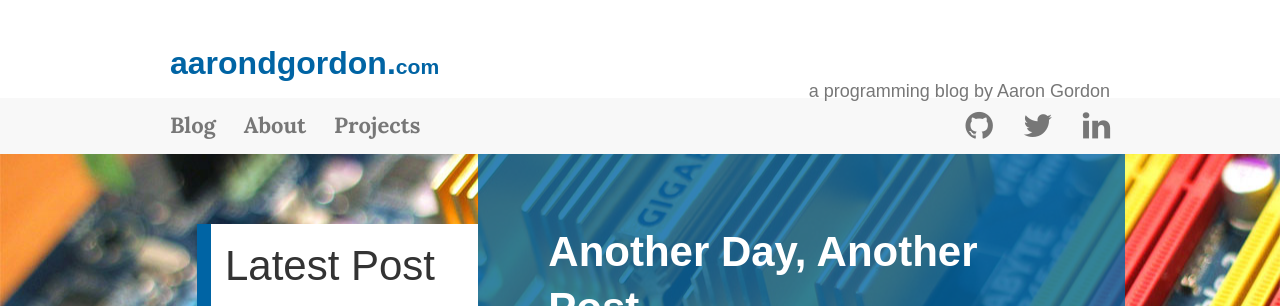
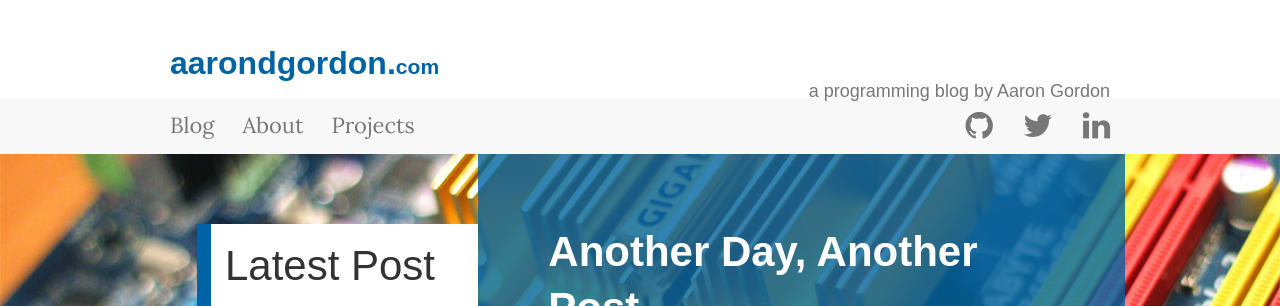
Before and after one commit to aarondgordon/aarondgordon.github.io, a Jekyll site: the page built from index.md, in a window 1280 px wide. Shown: the top 306 px of the page. Built offline with Jekyll 4.4.1, drawn with Linux system fonts in a browser that asks for light colours; nearby versions of some CDN libraries; comment, search, counter and statistics services are not loaded.

Commit message:
Lists of links are not bold

```diff
--- a/assets/css/layout.css
+++ b/assets/css/layout.css
@@ -401,6 +401,10 @@
   text-decoration: underline;
 }
 
+ul a {
+  font-weight: 400;
+}
+
 .mjx-chtml {
   font-size: 110% !important;
 }
```
